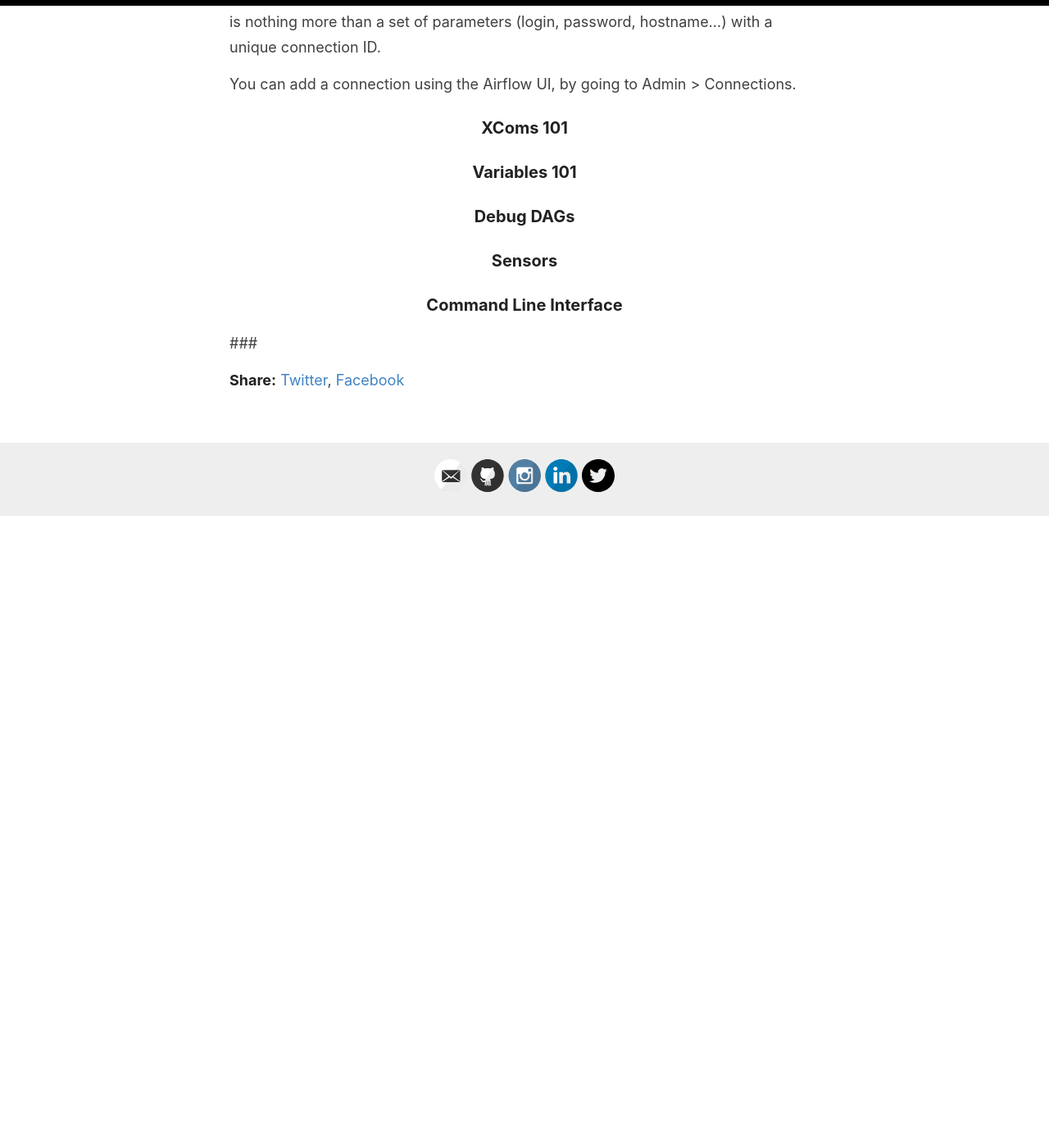
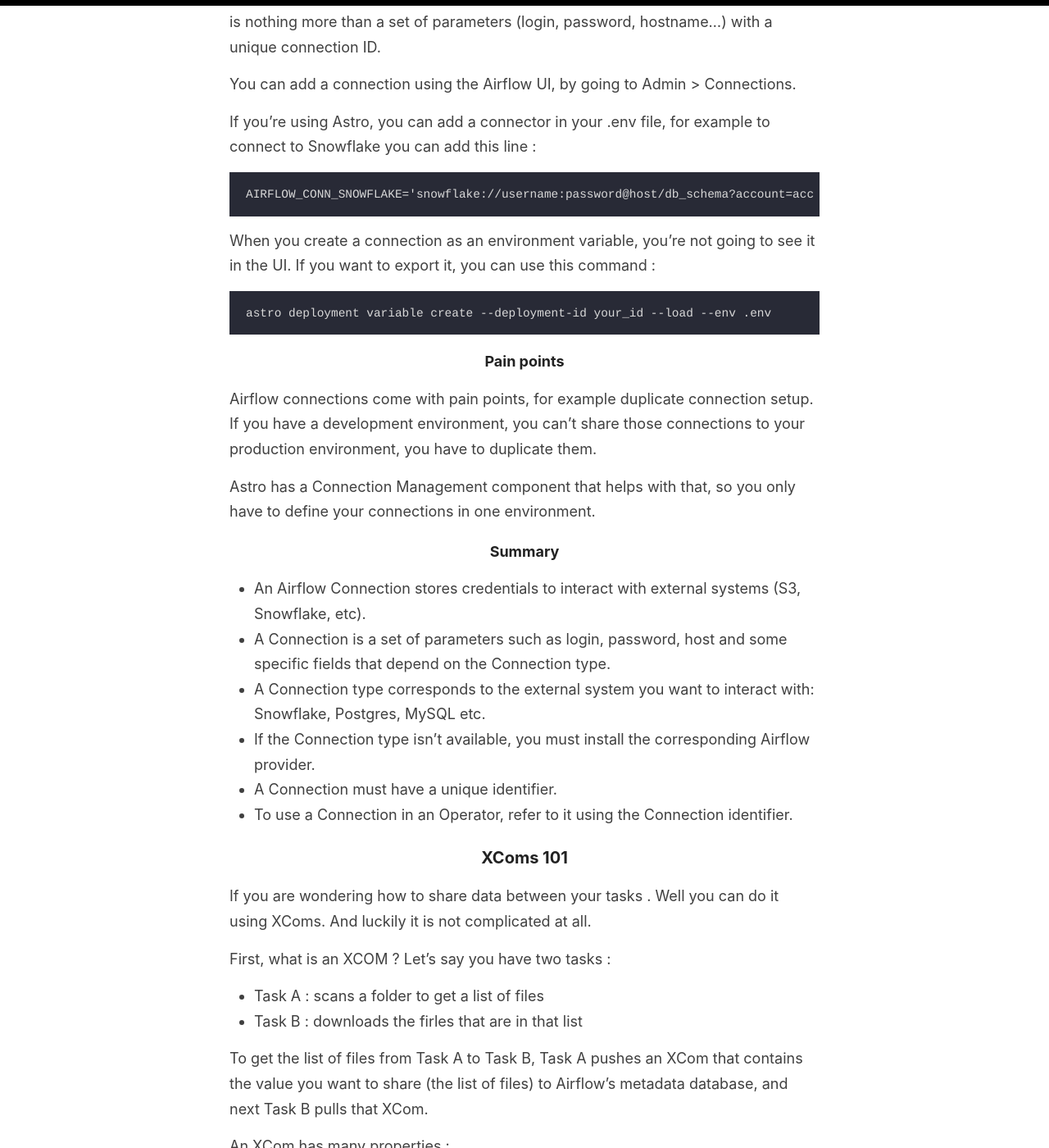
Before and after one commit to everythingdata-ai/everythingdata-ai.github.io, a Jekyll site: the page built from _posts/2025-02-08-airflow-academy.md, in a window 1280 px wide and 1400 px high, scrolled down 13642 px. Shown: the whole window at 82% size. Built offline with Jekyll 4.4.1, drawn with Linux system fonts in a browser that asks for light colours; before the commit the page ends 14272 px from its top, so only the background shows below that; some of the changed text lies outside the part shown.

Commit message:
Update 2025-02-08-airflow-academy.md

````diff
--- a/_posts/2025-02-08-airflow-academy.md
+++ b/_posts/2025-02-08-airflow-academy.md
@@ -431,9 +431,86 @@ A connection is nothing more than a set of parameters (login, password, hostname
 
 You can add a connection using the Airflow UI, by going to Admin > Connections.
 
+If you're using Astro, you can add a connector in your .env file, for example to connect to Snowflake you can add this line :
 
+```
+AIRFLOW_CONN_SNOWFLAKE='snowflake://username:password@host/db_schema?account=account_name&@database=database_name@warehouse=warehouse_name&role=role_name"
+```
+
+When you create a connection as an environment variable, you're not going to see it in the UI.
+If you want to export it, you can use this command :
+
+```
+astro deployment variable create --deployment-id your_id --load --env .env
+```
+
+#### Pain points
+
+Airflow connections come with pain points, for example duplicate connection setup.
+If you have a development environment, you can't share those connections to your production environment, you have to duplicate them.
+
+Astro has a Connection Management component that helps with that, so you only have to define your connections in one environment.
+
+#### Summary
+
+- An Airflow Connection stores credentials to interact with external systems (S3, Snowflake, etc).
+- A Connection is a set of parameters such as login, password, host and some specific fields that depend on the Connection type.
+- A Connection type corresponds to the external system you want to interact with: Snowflake, Postgres, MySQL etc.
+- If the Connection type isn't available, you must install the corresponding Airflow provider.
+- A Connection must have a unique identifier.
+- To use a Connection in an Operator, refer to it using the Connection identifier.
 
 ### XComs 101
+
+If you are wondering how to share data between your tasks . Well you can do it using XComs.
+And luckily it is not complicated at all.
+
+First, what is an XCOM ?
+Let's say you have two tasks :
+- Task A : scans a folder to get a list of files
+- Task B : downloads the firles that are in that list
+
+To get the list of files from Task A to Task B, Task A pushes an XCom that contains the value you want to share (the list of files) to Airflow's metadata database, and next Task B pulls that XCom.
+
+An XCom has many properties :
+- key: unique identifier
+- value : JSON serializable
+- task_id : from which the XCom was created
+- dag_id : from which the XCom was created
+- timestamp : when the XCOM was created
+- logical_date/execution_date : DAG Run data_interval_start
+
+Here is an example :
+
+![image](https://github.com/user-attachments/assets/1152f6d4-dc29-4f55-8b25-1e0dd36d2969)
+
+If you go to Admin > XComs in your Airflow UI, you can see the XCom that was created :
+
+![image](https://github.com/user-attachments/assets/a729b3be-996c-4c75-ba4d-7860c7720aba)
+
+#### XCom methods
+
+When you return a value from the Python operator, that values becomes automatically an XCom with the key `return_value`.
+If you want to specify a key, you can use the XCom operators `xcom_push` and `xcom_pull`.
+
+```python
+with DAG(...
+
+  @task
+  def taskA(ti=None)
+    ti.xcom_push(key='mobile_phone', value='iphone')
+
+  @task
+  def taskB(ti=None)
+    ti.xcom_push(key='mobile_phone', value='galaxy')
+
+  @task
+  def taskC(ti=None)
+    phones = ti.xcom_pull(task_ids=['taskA', 'taskB'], key='mobile_phone')
+    print(phones)
+
+taskA() >> taskB() >> taskC()
+```
 
 ### Variables 101
 
````
